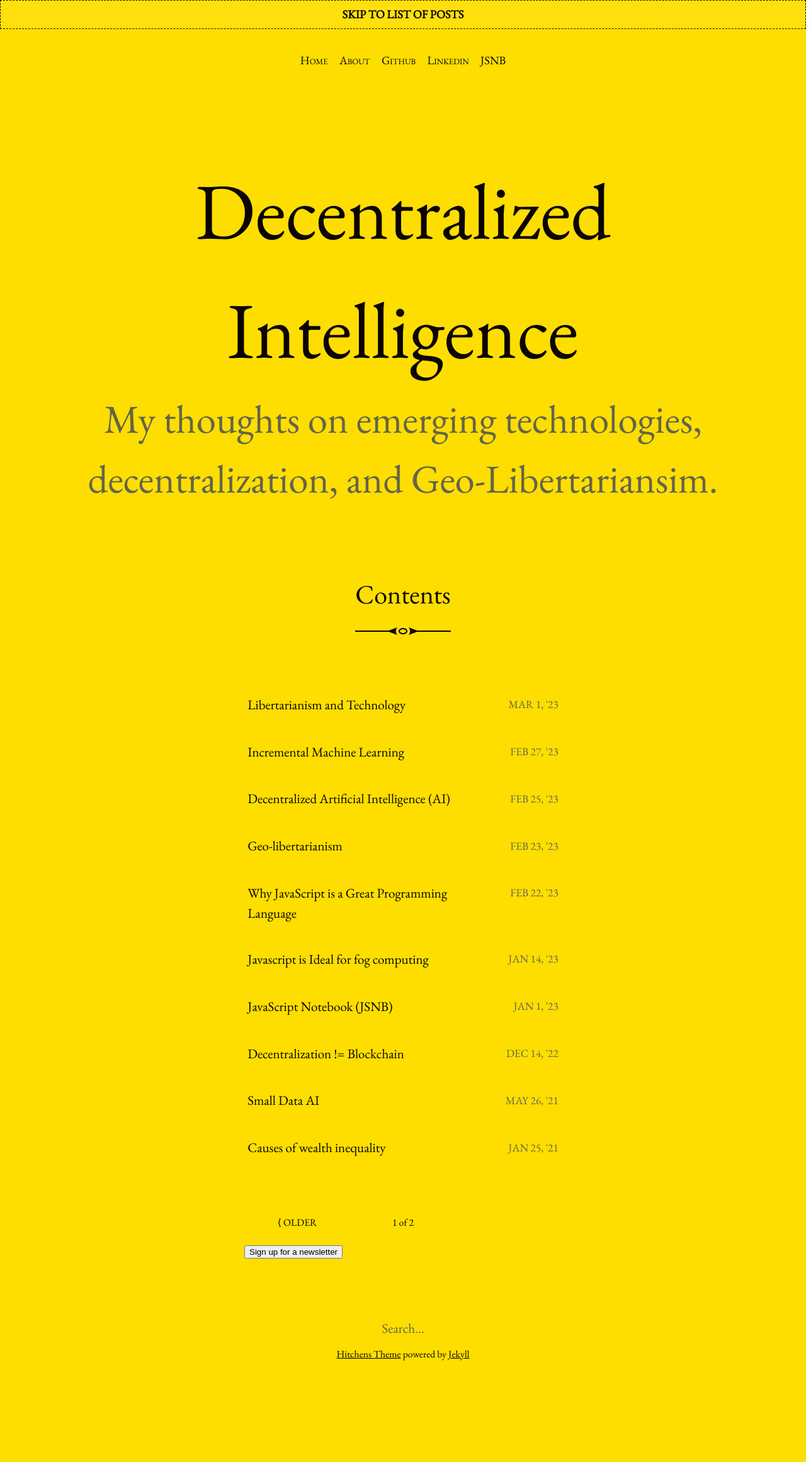
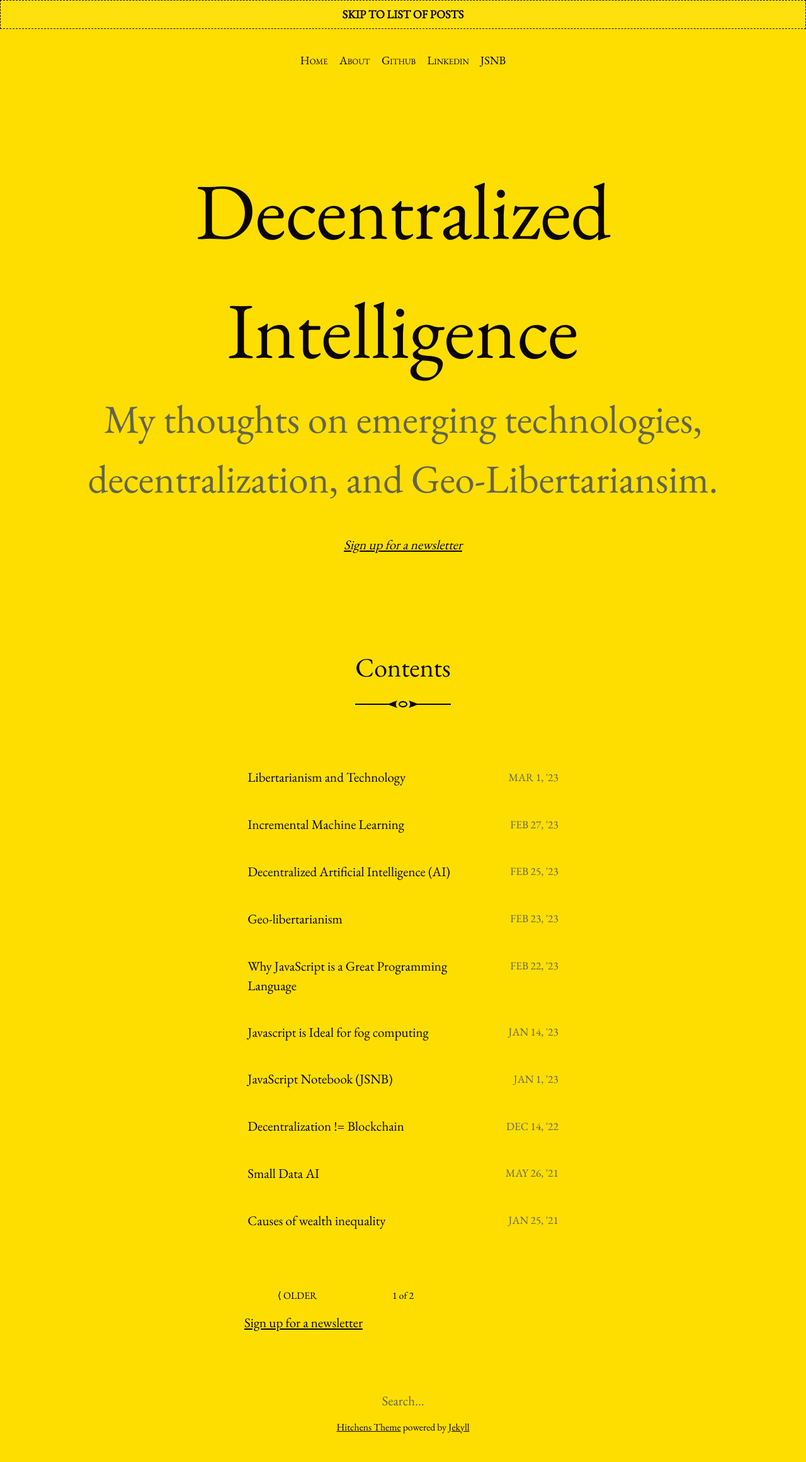
Before and after one commit to gopi-suvanam/gopi-suvanam.github.io, a Jekyll site: the page built from index.html, in a window 1280 px wide. Shown: the whole page at 63% size. Built offline with Jekyll 4.4.1, drawn with Linux system fonts in a browser that asks for light colours; the list of posts is cut into pages by our own code; before the commit the page ends 2206 px from its top, so only the background shows below that.

Commit message:
Update home.html

```diff
--- a/_layouts/home.html
+++ b/_layouts/home.html
@@ -19,6 +19,9 @@
         {{ site.description }}
       </h2>
     {% endif %}
+    <h5>
+      <a href="https://forms.gle/o8GEgAXLVaTJ3iti8"> Sign up for a newsletter </a>
+      </h5>
   </header>
 {% endif %}
 
@@ -67,6 +70,6 @@
     </ul>
 
   {% endif %}
-    <a href="https://forms.gle/o8GEgAXLVaTJ3iti8"> <button>Sign up for a newsletter</button> </a>
+    <a href="https://forms.gle/o8GEgAXLVaTJ3iti8"> Sign up for a newsletter </a>
 
 </main>
```
